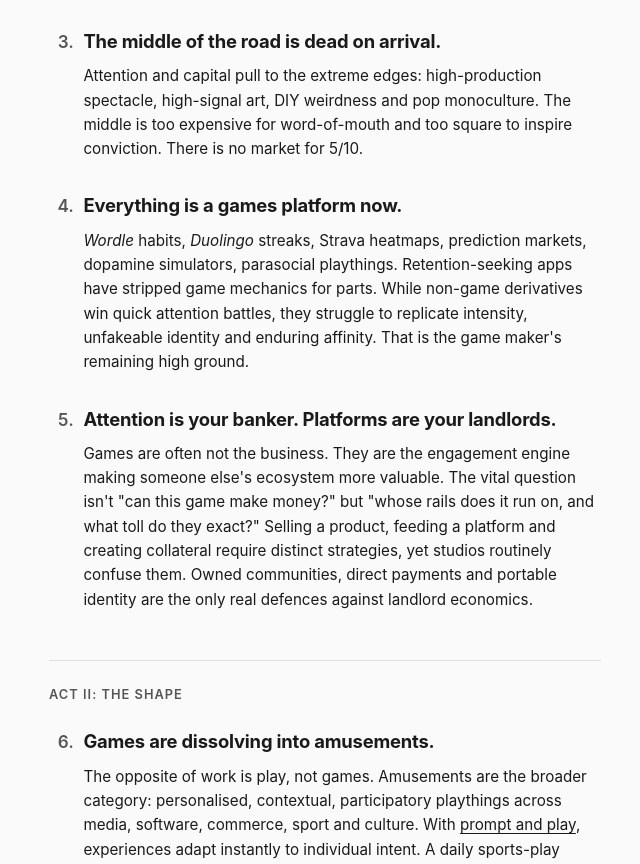
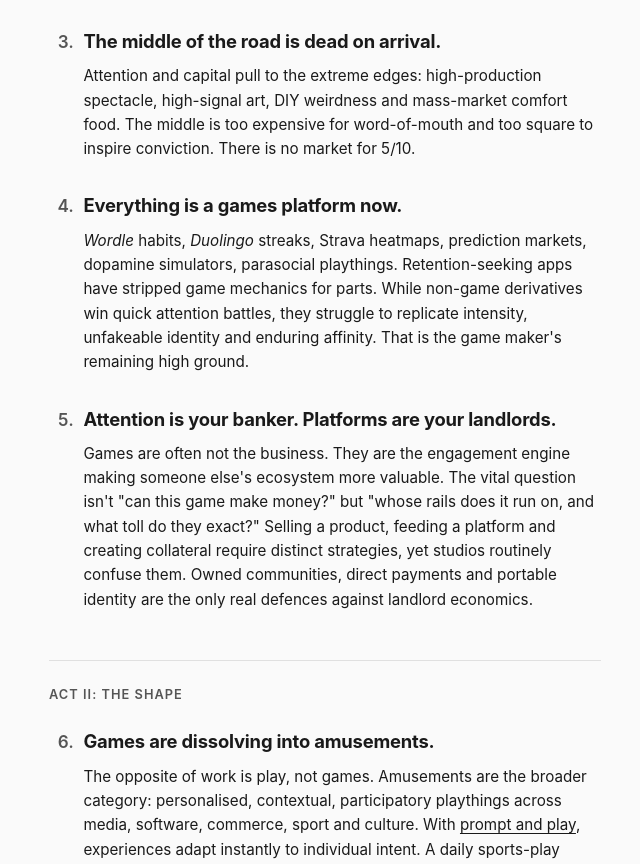
Before and after one commit to kwangchow/kwangchow.github.io, a plain HTML site: page post-industrial-playful-media.html in a window 1280 px wide. Shown: the part 917-1781 px from the top of the page, without its empty margins (315-955 px from the left). Drawn offline with Linux system fonts and the light colour scheme.

Commit message:
Update post-industrial-playful-media.html

```diff
--- a/post-industrial-playful-media.html
+++ b/post-industrial-playful-media.html
@@ -110,7 +110,7 @@
           </li>
           <li id="thesis-3">
             <h3>The middle of the road is dead on arrival.</h3>
-            <p>Attention and capital pull to the extreme edges: high-production spectacle, high-signal art, DIY weirdness and pop monoculture. The middle is too expensive for word-of-mouth and too square to inspire conviction. There is no market for 5/10.</p>
+            <p>Attention and capital pull to the extreme edges: high-production spectacle, high-signal art, DIY weirdness and mass-market comfort food. The middle is too expensive for word-of-mouth and too square to inspire conviction. There is no market for 5/10.</p>
           </li>
           <li id="thesis-4">
             <h3>Everything is a games platform now.</h3>
```
